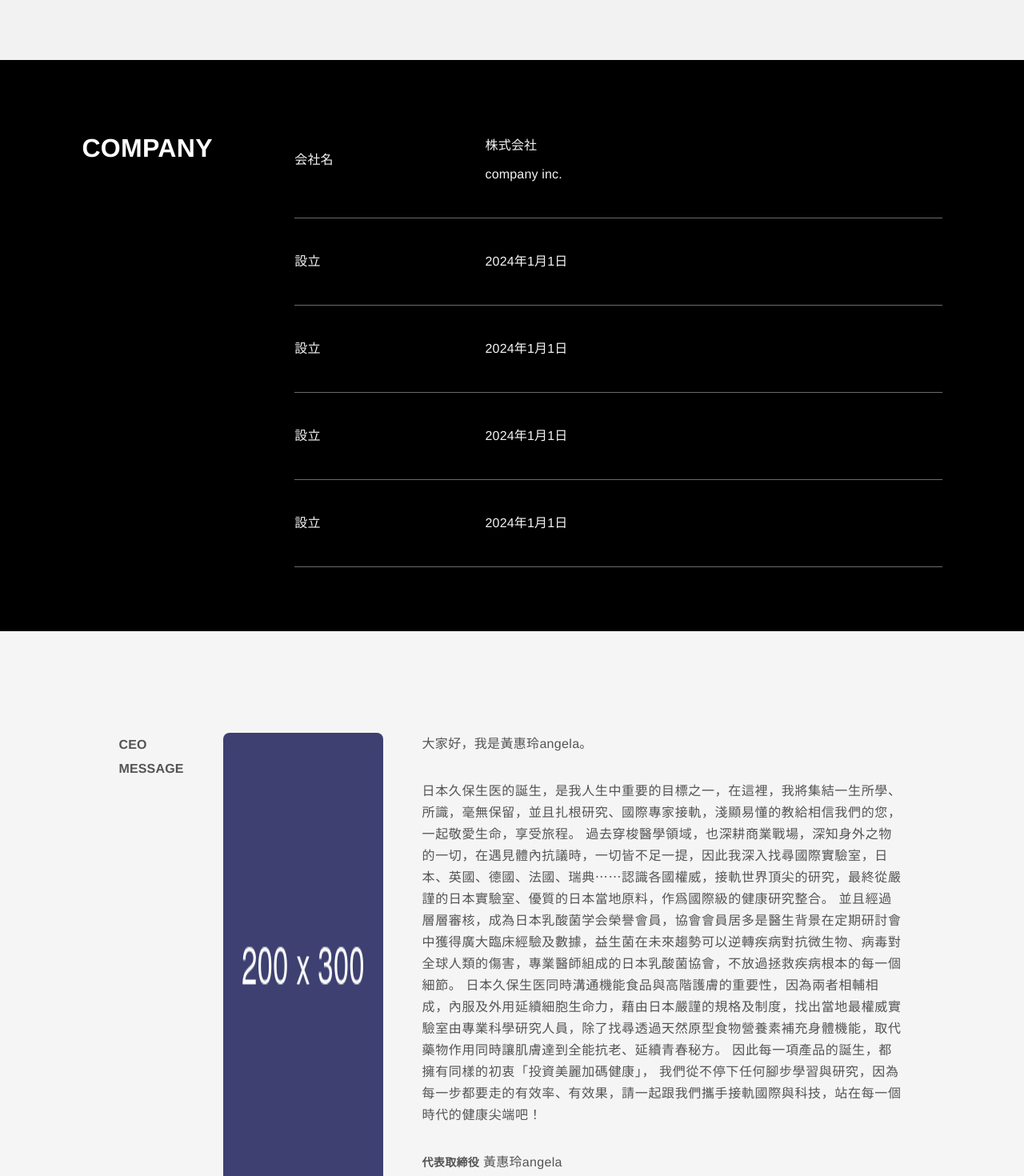
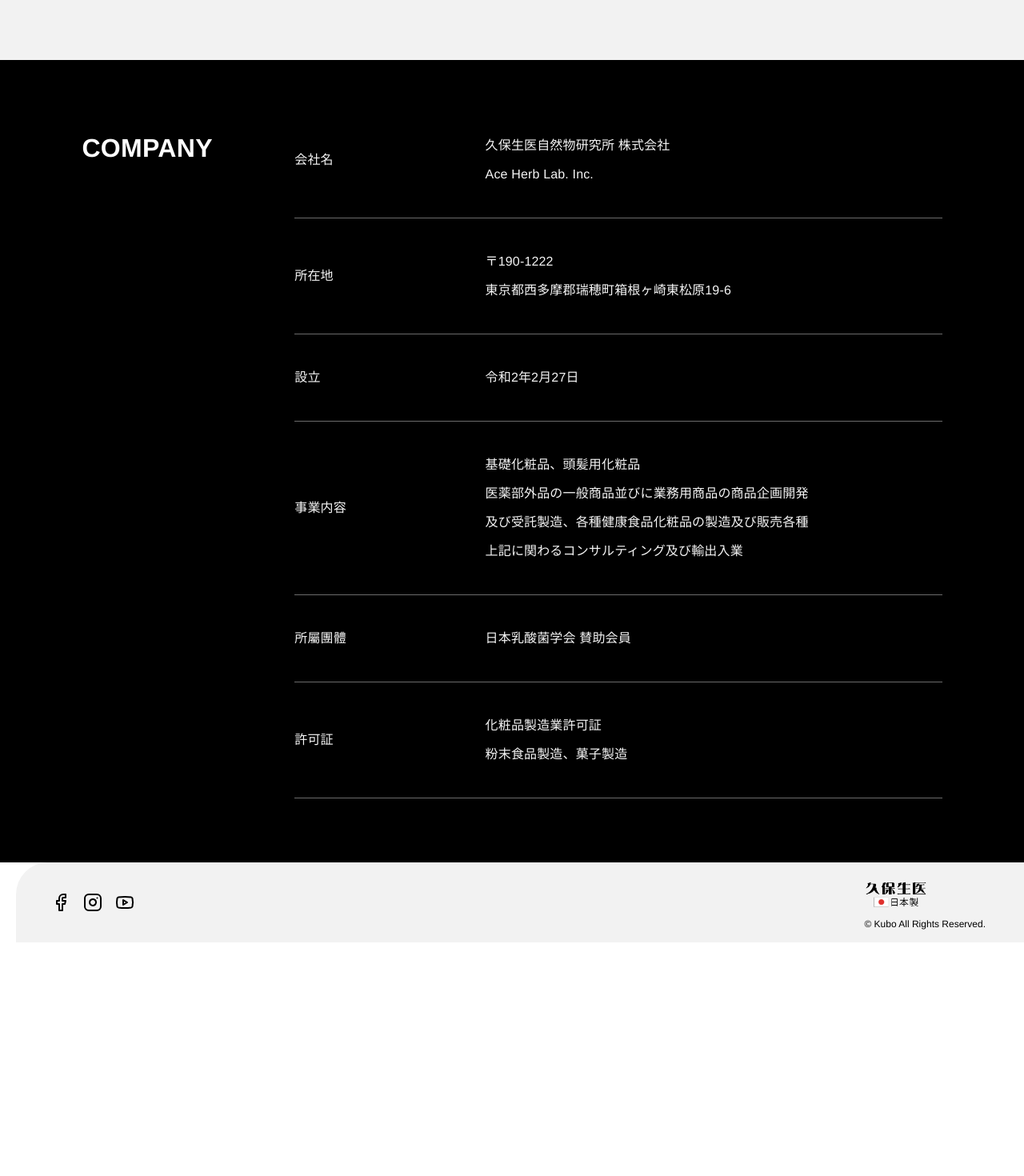
Before and after one commit to ppppppsmash/pj-kubo, a Next.js app: page /company in a window 1280 px wide. Shown: the part 520-1990 px from the top of the page at 80% size. After the commit the page ends 1698 px from the top, so only its background shows below. Built offline with nearby package versions, Linux system fonts and the light colour scheme.

Commit message:
feat: about page paragraph

```diff
--- a/app/(user)/about/page.tsx
+++ b/app/(user)/about/page.tsx
@@ -26,60 +26,43 @@
         </div>
       </section>
 
-      <section className="py-20 px-[8%] bg-black">
-        <div className="flex sm:flex-row flex-col gap-[8vw]">
-          <h2 className="mt-5 font-semibold text-[32px] leading-[20px] tracking-[.01em] text-white">COMPANY</h2>
-
-          <dl className="-mt-[27px] leading-[36px] tracking-[.01em] text-[#F5F5F5] flex flex-wrap max-w-[1200px]">
-            <dt className="w-1/4 border-b border-b-[#6B6B6B] flex items-center">会社名</dt>
-            <dd className="w-3/4 border-b border-b-[#6B6B6B] p-[36px]">株式会社<br />
-              company inc.
-            </dd>
-
-            <dt className="w-1/4 border-b border-b-[#6B6B6B] flex items-center">設立</dt>
-            <dd className="w-3/4 border-b border-b-[#6B6B6B] p-[36px]">2024年1月1日</dd>
-
-            <dt className="w-1/4 border-b border-b-[#6B6B6B] flex items-center">設立</dt>
-            <dd className="w-3/4 border-b border-b-[#6B6B6B] p-[36px]">2024年1月1日</dd>
-
-            <dt className="w-1/4 border-b border-b-[#6B6B6B] flex items-center">設立</dt>
-            <dd className="w-3/4 border-b border-b-[#6B6B6B] p-[36px]">2024年1月1日</dd>
-
-            <dt className="w-1/4 border-b border-b-[#6B6B6B] flex items-center">設立</dt>
-            <dd className="w-3/4 border-b border-b-[#6B6B6B] p-[36px]">2024年1月1日</dd>
-          </dl>
-        </div>
-      </section>
-
-      <section className="bg-[#F5F5F5] pb-20 mb-10">
+      <section className="bg-white -mt-[30px] rounded-tl-[50px] rounded-tr-[50px] py-16">
         <div className="px-[10%]">
           <div className="flex sm:flex-row flex-col justify-around pt-20 sm:pt-[127px] gap-2">
             <h2 className="font-semibold leading-[30px] tracking-[.01em] text-[#545454]">
               CEO<br />MESSAGE
             </h2>
 
+            <div>
               <img className="rounded-lg" src="/images/image-1.png" />
+            </div>
 
             <div className="max-w-[604px]">
-              <p className="leading-[27px] tracking-[.02em] text-[#545454] mb-[32px]">
+              <p className="leading-[27px] tracking-[.02em] text-[#545454] mb-[20px]">
               大家好，我是黃惠玲angela。
               </p>
 
-              <p className="leading-[27px] tracking-[.04em] text-[#545454] mb-[32px]">
-              日本久保生医的誕生，是我人生中重要的目標之一，在這裡，我將集結一生所學、所識，毫無保留，並且扎根研究、國際專家接軌，淺顯易懂的教給相信我們的您，一起敬愛生命，享受旅程。
+              <p className="leading-[27px] tracking-[.04em] text-[#545454] mb-[25px]">
+              日本久保生医的誕生，是我人生中重要的目標之一，在這裡，我將集結一生所學、所識，毫無保留，並且扎根研究、國際專家接軌，淺顯易懂的教給相信我們的您，一起敬愛生命，享受旅程。</p>
 
+              <p className="leading-[27px] tracking-[.04em] text-[#545454] mb-[25px]">
                 過去穿梭醫學領域，也深耕商業戰場，深知身外之物的一切，在遇見體內抗議時，一切皆不足一提，因此我深入找尋國際實驗室，日本、英國、德國、法國、瑞典⋯⋯認識各國權威，接軌世界頂尖的研究，最終從嚴謹的日本實驗室、優質的日本當地原料，作爲國際級的健康研究整合。
+              </p>
 
+              <p className="leading-[27px] tracking-[.04em] text-[#545454] mb-[25px]">
                 並且經過層層審核，成為日本乳酸菌学会榮譽會員，協會會員居多是醫生背景在定期研討會中獲得廣大臨床經驗及數據，益生菌在未來趨勢可以逆轉疾病對抗微生物、病毒對全球人類的傷害，專業醫師組成的日本乳酸菌協會，不放過拯救疾病根本的每一個細節。
+              </p>
 
+              <p className="leading-[27px] tracking-[.04em] text-[#545454] mb-[25px]">
                 日本久保生医同時溝通機能食品與高階護膚的重要性，因為兩者相輔相成，內服及外用延續細胞生命力，藉由日本嚴謹的規格及制度，找出當地最權威實驗室由專業科學研究人員，除了找尋透過天然原型食物營養素補充身體機能，取代藥物作用同時讓肌膚達到全能抗老、延續青春秘方。
+              </p>
 
+              <p className="leading-[27px] tracking-[.04em] text-[#545454] mb-[25px]">
                 因此每一項產品的誕生，都擁有同樣的初衷「投資美麗加碼健康」，
                 我們從不停下任何腳步學習與研究，因為每一步都要走的有效率、有效果，請一起跟我們攜手接軌國際與科技，站在每一個時代的健康尖端吧！
-
               </p>
 
-              <p className="leading-[27px] tracking-[.02em] text-[#545454] mb-[32px]">
+              <p className="leading-[27px] tracking-[.02em] text-[#545454] mb-[25px]">
                 <span className="font-bold text-sm">代表取締役</span> 黃惠玲angela
               </p>
             </div>
--- a/app/(user)/company/page.tsx
+++ b/app/(user)/company/page.tsx
@@ -7,7 +7,7 @@
           <h1
             className="font-bold text-[60px] sm:text-[180px] leading-[50px] sm:leading-[120px] tracking-[.01em] duration-500 delay-300 animate-slide-in-left"
           >
-            ABOUT
+            COMPANY
           </h1>
 
           <div className="mt-[80px] mx-auto tracking-wide text-[#545454] animate-fade-in-bottom duration-500 delay-300">
@@ -32,58 +32,32 @@
 
           <dl className="-mt-[27px] leading-[36px] tracking-[.01em] text-[#F5F5F5] flex flex-wrap max-w-[1200px]">
             <dt className="w-1/4 border-b border-b-[#6B6B6B] flex items-center">会社名</dt>
-            <dd className="w-3/4 border-b border-b-[#6B6B6B] p-[36px]">株式会社<br />
-              company inc.
+            <dd className="w-3/4 border-b border-b-[#6B6B6B] p-[36px]">久保生医自然物研究所 株式会社<br />
+            Ace Herb Lab. Inc.
             </dd>
 
-            <dt className="w-1/4 border-b border-b-[#6B6B6B] flex items-center">設立</dt>
-            <dd className="w-3/4 border-b border-b-[#6B6B6B] p-[36px]">2024年1月1日</dd>
+            <dt className="w-1/4 border-b border-b-[#6B6B6B] flex items-center">所在地</dt>
+            <dd className="w-3/4 border-b border-b-[#6B6B6B] p-[36px]">〒190-1222<br />東京都西多摩郡瑞穂町箱根ヶ崎東松原19-6</dd>
 
             <dt className="w-1/4 border-b border-b-[#6B6B6B] flex items-center">設立</dt>
-            <dd className="w-3/4 border-b border-b-[#6B6B6B] p-[36px]">2024年1月1日</dd>
+            <dd className="w-3/4 border-b border-b-[#6B6B6B] p-[36px]">令和2年2月27日</dd>
 
-            <dt className="w-1/4 border-b border-b-[#6B6B6B] flex items-center">設立</dt>
-            <dd className="w-3/4 border-b border-b-[#6B6B6B] p-[36px]">2024年1月1日</dd>
+            <dt className="w-1/4 border-b border-b-[#6B6B6B] flex items-center">事業内容</dt>
+            <dd className="w-3/4 border-b border-b-[#6B6B6B] p-[36px]">基礎化粧品、頭髪用化粧品<br />
+              医薬部外品の一般商品並びに業務用商品の商品企画開発<br />
+              及び受託製造、各種健康食品化粧品の製造及び販売各種<br />
+              上記に関わるコンサルティング及び輸出入業
+            </dd>
 
-            <dt className="w-1/4 border-b border-b-[#6B6B6B] flex items-center">設立</dt>
-            <dd className="w-3/4 border-b border-b-[#6B6B6B] p-[36px]">2024年1月1日</dd>
+            <dt className="w-1/4 border-b border-b-[#6B6B6B] flex items-center">所屬團體</dt>
+            <dd className="w-3/4 border-b border-b-[#6B6B6B] p-[36px]">日本乳酸菌学会 賛助会員</dd>
+
+            <dt className="w-1/4 border-b border-b-[#6B6B6B] flex items-center">許可証</dt>
+            <dd className="w-3/4 border-b border-b-[#6B6B6B] p-[36px]">
+              化粧品製造業許可証<br />
+              粉末食品製造、菓子製造
+            </dd>
           </dl>
-        </div>
-      </section>
-
-      <section className="bg-[#F5F5F5] pb-20 mb-10">
-        <div className="px-[10%]">
-          <div className="flex sm:flex-row flex-col justify-around pt-20 sm:pt-[127px] gap-2">
-            <h2 className="font-semibold leading-[30px] tracking-[.01em] text-[#545454]">
-              CEO<br />MESSAGE
-            </h2>
-
-            <img className="rounded-lg" src="/images/image-1.png" />
-
-            <div className="max-w-[604px]">
-              <p className="leading-[27px] tracking-[.02em] text-[#545454] mb-[32px]">
-              大家好，我是黃惠玲angela。
-              </p>
-
-              <p className="leading-[27px] tracking-[.04em] text-[#545454] mb-[32px]">
-              日本久保生医的誕生，是我人生中重要的目標之一，在這裡，我將集結一生所學、所識，毫無保留，並且扎根研究、國際專家接軌，淺顯易懂的教給相信我們的您，一起敬愛生命，享受旅程。
-
-過去穿梭醫學領域，也深耕商業戰場，深知身外之物的一切，在遇見體內抗議時，一切皆不足一提，因此我深入找尋國際實驗室，日本、英國、德國、法國、瑞典⋯⋯認識各國權威，接軌世界頂尖的研究，最終從嚴謹的日本實驗室、優質的日本當地原料，作爲國際級的健康研究整合。
-
-並且經過層層審核，成為日本乳酸菌学会榮譽會員，協會會員居多是醫生背景在定期研討會中獲得廣大臨床經驗及數據，益生菌在未來趨勢可以逆轉疾病對抗微生物、病毒對全球人類的傷害，專業醫師組成的日本乳酸菌協會，不放過拯救疾病根本的每一個細節。
-
-日本久保生医同時溝通機能食品與高階護膚的重要性，因為兩者相輔相成，內服及外用延續細胞生命力，藉由日本嚴謹的規格及制度，找出當地最權威實驗室由專業科學研究人員，除了找尋透過天然原型食物營養素補充身體機能，取代藥物作用同時讓肌膚達到全能抗老、延續青春秘方。
-
-因此每一項產品的誕生，都擁有同樣的初衷「投資美麗加碼健康」，
-我們從不停下任何腳步學習與研究，因為每一步都要走的有效率、有效果，請一起跟我們攜手接軌國際與科技，站在每一個時代的健康尖端吧！
-
-              </p>
-
-              <p className="leading-[27px] tracking-[.02em] text-[#545454] mb-[32px]">
-                <span className="font-bold text-sm">代表取締役</span> 黃惠玲angela
-              </p>
-            </div>
-          </div>
         </div>
       </section>
     </div>
--- a/components/Contents/Home.tsx
+++ b/components/Contents/Home.tsx
@@ -307,7 +307,6 @@
             </div>
           </Link>
         </section>
-
       </div>
     </div>
   )
--- a/components/Header.tsx
+++ b/components/Header.tsx
@@ -99,7 +99,7 @@
               <NavigationMenuItem>
                 <Link href="/company" legacyBehavior passHref>
                   <NavigationMenuLink className={cn(navigationMenuTriggerStyle(),
-                    pathname === "/about" ? "after:scale-x-100 after:scale-y-100" : "")}>
+                    pathname === "/company" ? "after:scale-x-100 after:scale-y-100" : "")}>
                     COMPANY
                   </NavigationMenuLink>
                 </Link>
```
Lines whose indentation alone changed are shown as unchanged.
